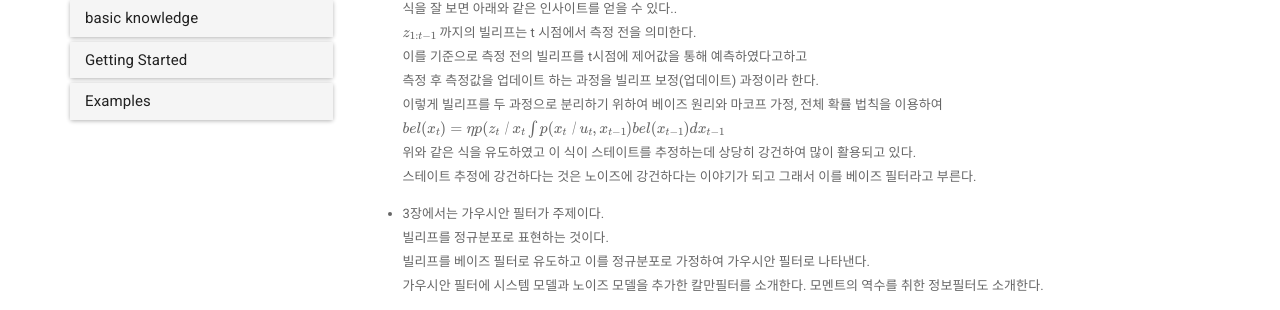
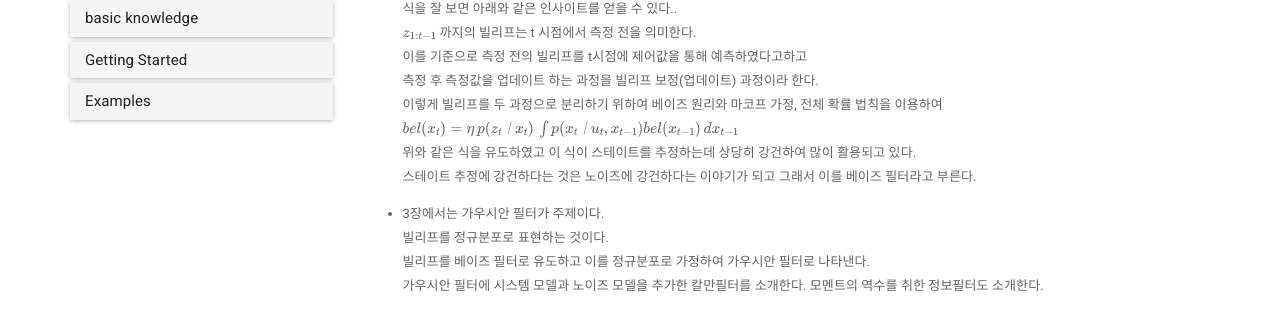
Before and after one commit to contravia-cloud/TechnicalBlog2, a Jekyll site: the page built from _docs/ProbabilisticRobotics/intro.md, in a window 1280 px wide and 921 px high. Shown: the part 390-700 px from the top of the window. Built offline with Jekyll 4.4.1, drawn with Linux system fonts in a browser that asks for light colours; formulas are drawn with MathJax 3.

```diff
--- a/_docs/ProbabilisticRobotics/intro.md
+++ b/_docs/ProbabilisticRobotics/intro.md
@@ -16,7 +16,7 @@ permalink: /docs/PR1/
   이를 기준으로 측정 전의 빌리프를 t시점에 제어값을 통해 예측하였다고하고
   측정 후 측정값을 업데이트 하는 과정을 빌리프 보정(업데이트) 과정이라 한다.
   이렇게 빌리프를 두 과정으로 분리하기 위하여 베이즈 원리와 마코프 가정, 전체 확률 법칙을 이용하여
-  $bel(x_{t}) = \eta p(z_{t}｜x_{t} \int  p(x_{t}｜u_{t},x_{t-1}) bel(x_{t-1}) dx_{t-1}$
+  $bel(x_{t}) = \eta\, p(z_{t}｜x_{t}) \,\int p(x_{t}｜u_{t},x_{t-1}) bel(x_{t-1})\,dx_{t-1}$
   위와 같은 식을 유도하였고 이 식이 스테이트를 추정하는데 상당히 강건하여 많이 활용되고 있다.
   스테이트 추정에 강건하다는 것은 노이즈에 강건하다는 이야기가 되고 그래서 이를 베이즈 필터라고 부른다.
 
```
